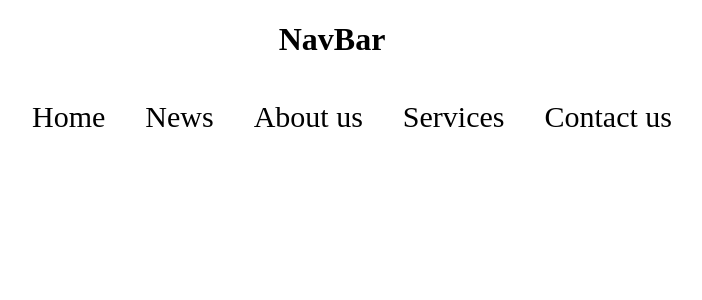
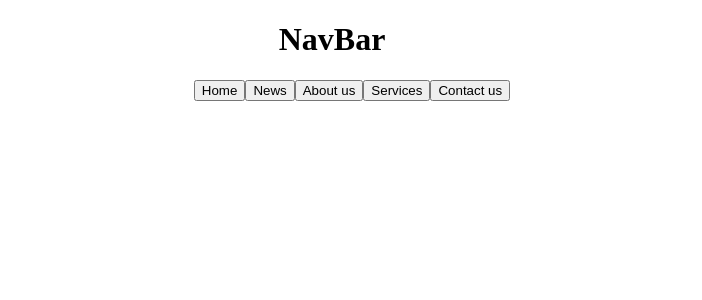
Before and after one commit to NicoGuinzio/viteReact, a React (Vite) app in the folder viteproject/: page / in a window 1280 px wide. Shown: the top 300 px of the page, without its empty margins (308-1010 px from the left). Built offline with nearby package versions, Linux system fonts and the light colour scheme.

Commit message:
actualizatoo

```diff
--- a/viteproject/src/components/navbar/navbar.jsx
+++ b/viteproject/src/components/navbar/navbar.jsx
@@ -6,11 +6,11 @@ const navbar = () => {
             <h1>NavBar</h1>
             <nav>
                 <ul className='menu'>
-                    <li ><a  className="homeIcon">Home</a></li>
-                    <li ><a >News</a></li>
-                    <li ><a >About us</a></li>
-                    <li ><a >Services</a></li>
-                    <li ><a >Contact us</a></li>
+                    <button ><a  className="homeIcon">Home</a></button>
+                    <button ><a >News</a></button>
+                    <button ><a >About us</a></button>
+                    <button ><a >Services</a></button>
+                    <button ><a >Contact us</a></button>
                 </ul>
             </nav>
         </>
```
